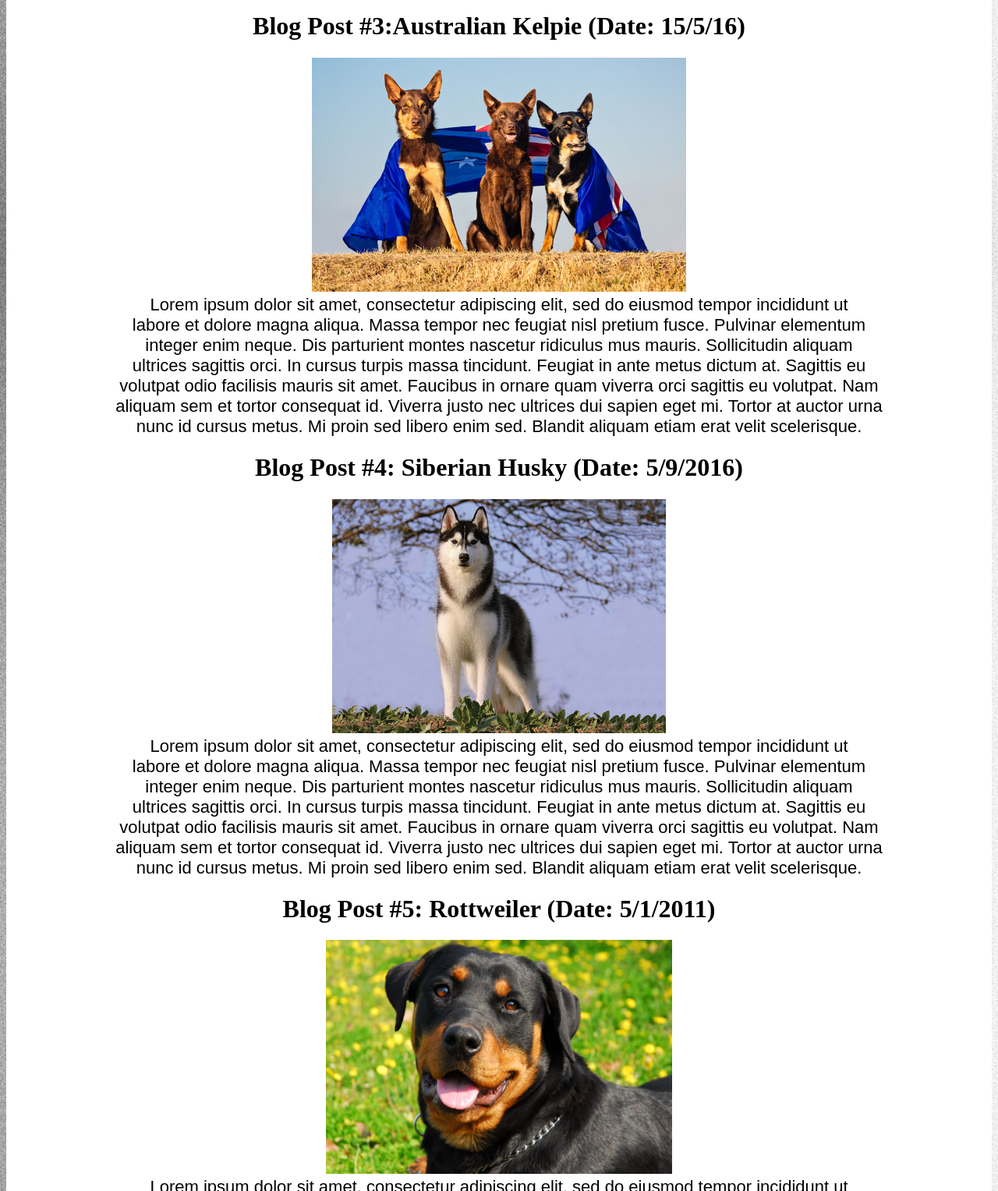
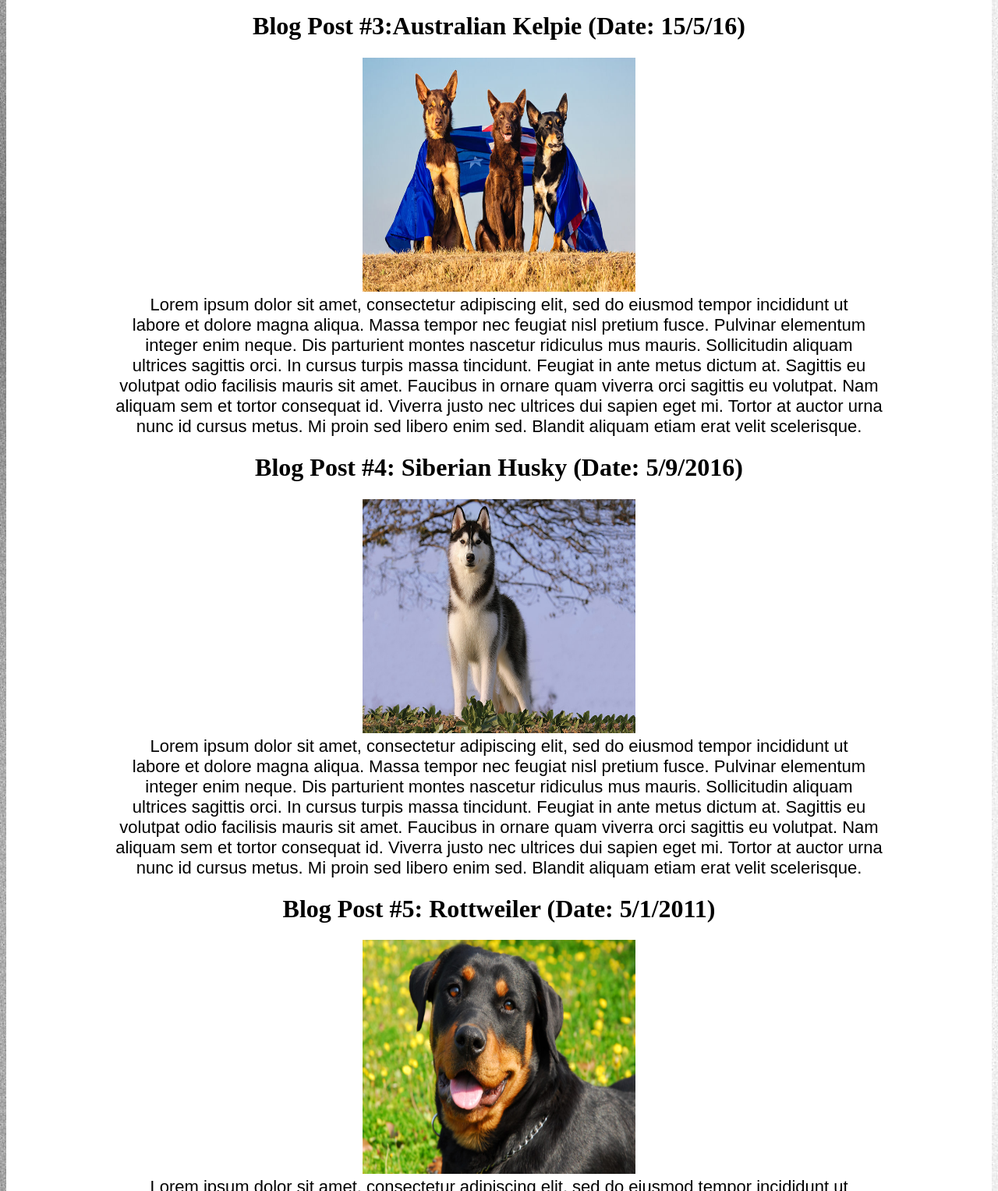
Before and after one commit to andrewabsa/myportfolio, a plain HTML site: page blog.html in a window 1280 px wide. Shown: the part 1273-2800 px from the top of the page at 78% size. Drawn offline with Linux system fonts and the light colour scheme.

Commit message:
added media breakpoints +minor adjustments

```diff
--- a/blog.html
+++ b/blog.html
@@ -22,7 +22,7 @@
 
         <div class="b-main-content">
             <h1>Blog Post #1: Border Collie (Date:3/6/21)</h1>
-            <img src="border-collie.jpeg" alt="picture of a border collie dog" style="height: 300px;">
+            <img src="border-collie.jpeg" alt="picture of a border collie dog" style="height: 300px; width: 350px;">
             <article>Lorem ipsum dolor sit amet, consectetur adipiscing elit,
                  sed do eiusmod tempor incididunt ut<br>labore et dolore magna
                  aliqua. Massa tempor nec feugiat nisl pretium fusce.
@@ -52,7 +52,7 @@
                aliquam etiam erat velit scelerisque.</article>
 
             <h1>Blog Post #3:Australian Kelpie (Date: 15/5/16)</h1>
-            <img src="aus-kelpie.jpeg" alt="picture of Australian kelpies" style="height: 300px;">
+            <img src="aus-kelpie.jpeg" alt="picture of Australian kelpies" style="height: 300px; width: 350px;">
             <article>Lorem ipsum dolor sit amet, consectetur adipiscing elit,
                 sed do eiusmod tempor incididunt ut<br>labore et dolore magna
                 aliqua. Massa tempor nec feugiat nisl pretium fusce.
@@ -67,7 +67,7 @@
                aliquam etiam erat velit scelerisque.</article>
 
             <h1>Blog Post #4: Siberian Husky (Date: 5/9/2016)</h1>
-            <img src="sib-husky.jpeg" alt="picture of a Siberian husky" style="height: 300px;">
+            <img src="sib-husky.jpeg" alt="picture of a Siberian husky" style="height: 300px; width: 350px;">
             <article>Lorem ipsum dolor sit amet, consectetur adipiscing elit,
                 sed do eiusmod tempor incididunt ut<br>labore et dolore magna
                 aliqua. Massa tempor nec feugiat nisl pretium fusce.
@@ -82,7 +82,7 @@
                aliquam etiam erat velit scelerisque.</article>
 
             <h1>Blog Post #5: Rottweiler (Date: 5/1/2011)</h1>
-            <img src="rottweiler.jpeg" alt="picture of a rottweiler dog" style="height: 300px;">
+            <img src="rottweiler.jpeg" alt="picture of a rottweiler dog" style="height: 300px; width: 350px;">
             <article>Lorem ipsum dolor sit amet, consectetur adipiscing elit,
                 sed do eiusmod tempor incididunt ut<br>labore et dolore magna
                 aliqua. Massa tempor nec feugiat nisl pretium fusce.
--- a/blogstyles.css
+++ b/blogstyles.css
@@ -24,6 +24,7 @@ li a:hover{
     grid-template-columns: 1fr;
     grid-template-rows: 0.5fr 6fr 0.25fr;
     grid-gap: 5px;
+    width: 300px;
     grid-template-areas:
       "b-header"
       "b-main-content"
@@ -42,7 +43,7 @@ li a:hover{
     grid-area: b-main-content;
     text-align: center;
     background: white;
-    height: 3600px;
+    height: 4200ßpx;
 }
 .b-footer{
     grid-area: b-footer;
@@ -53,3 +54,11 @@ article{
     font-family: sans-serif;
     font-size: 22px;
 }
+@media only screen and (min-device-width: 480px){
+
+}
+@media only screen and (min-device-width: 768px){
+
+}
+@media only screen and (min-width : 1200px) {
+}
```
Also changed, not shown: aboutstyles.css (+7 -0 lines), contactstyles.css (+8 -1 lines), styles.css (+8 -0 lines).
